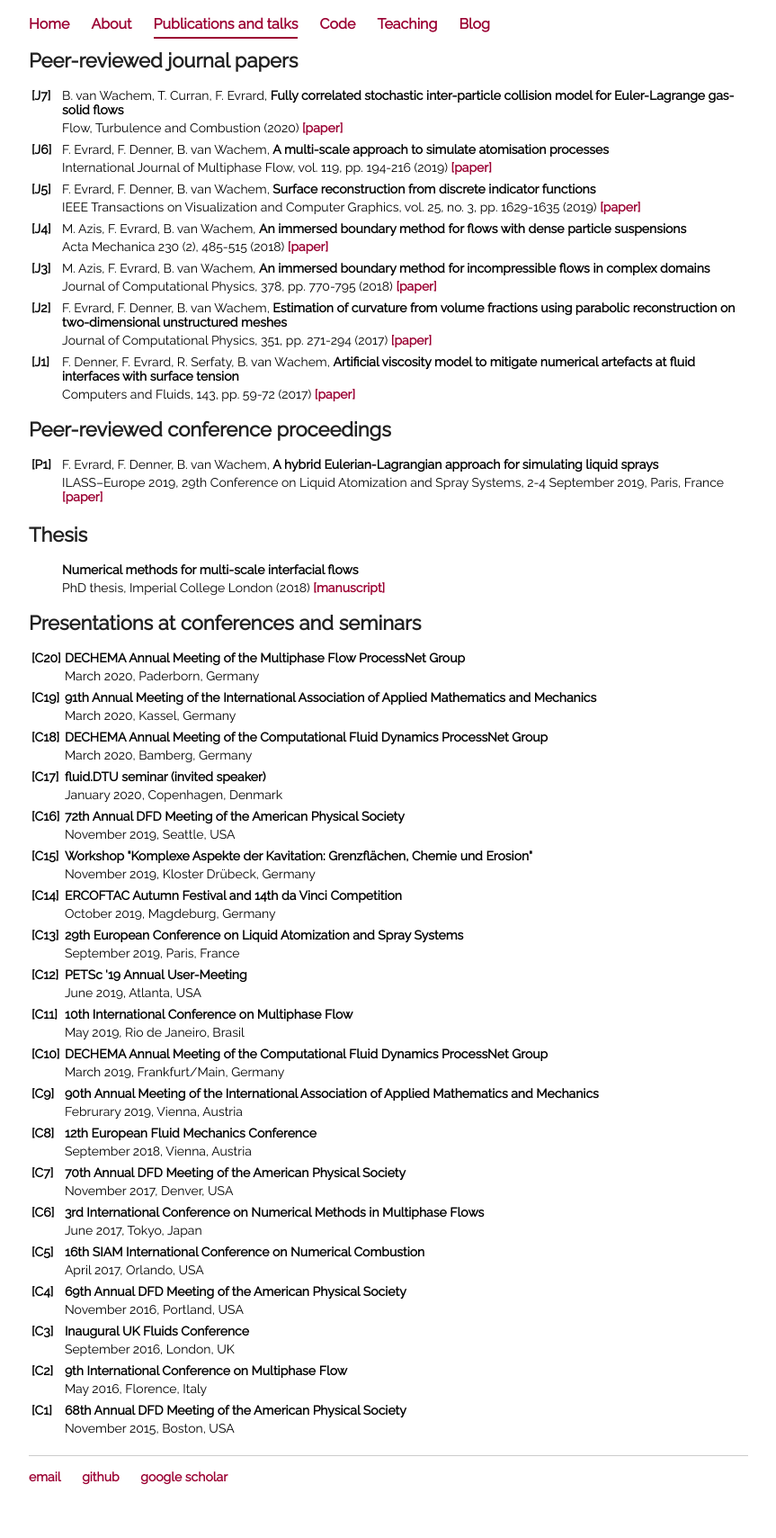
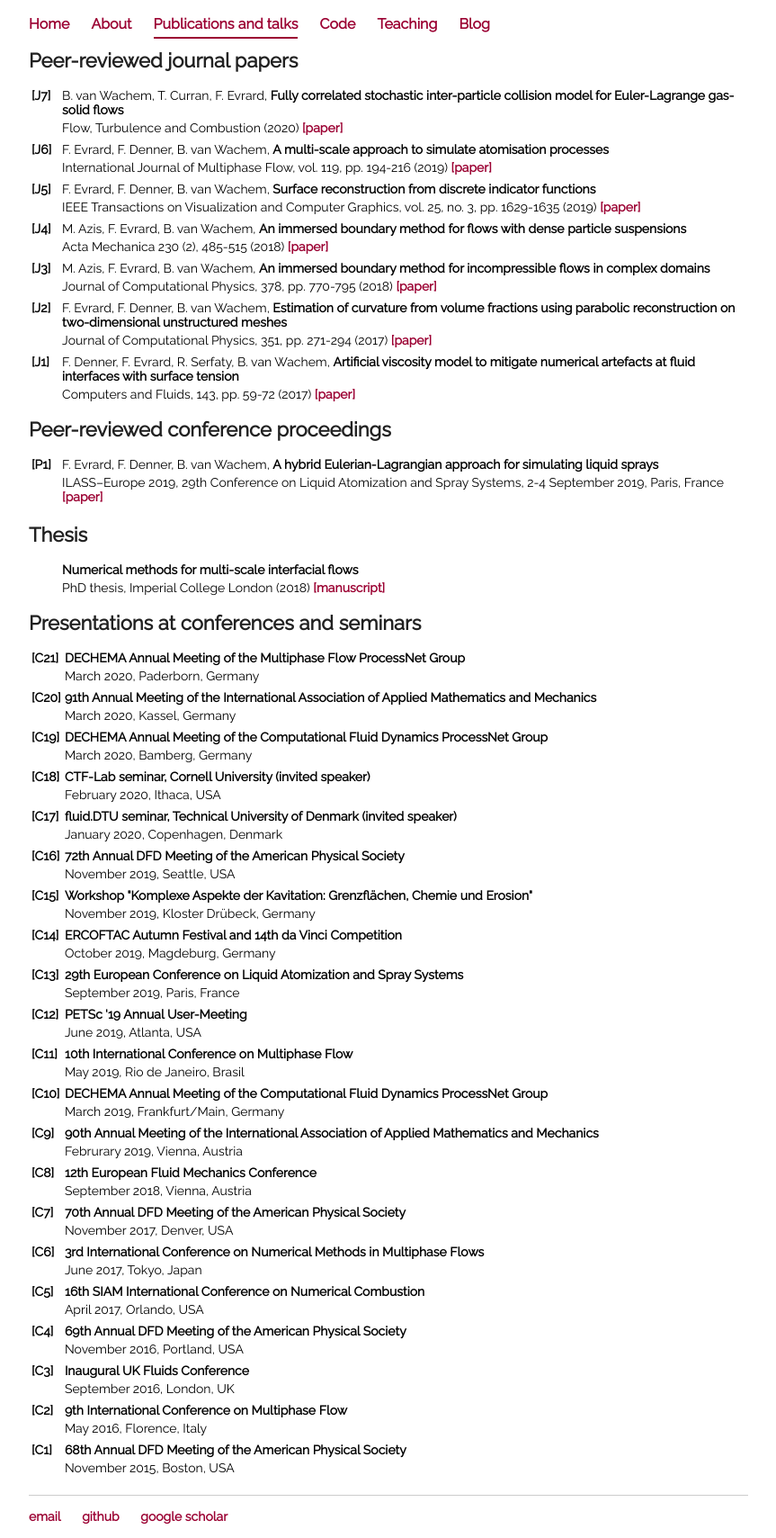
Before and after one commit to fabienevrard/fabienevrard.github.io, a Jekyll site: the page built from publications/index.html, in a window 1280 px wide. Shown: the whole page at 90% size, without its empty margins (208-1071 px from the left). Built offline with Jekyll 4.4.1, drawn with Linux system fonts in a browser that asks for light colours; before the commit the page ends 1665 px from its top, so only the background shows below that.

Commit message:
Update index.html

```diff
--- a/publications/index.html
+++ b/publications/index.html
@@ -109,7 +109,7 @@ volume fractions using parabolic reconstruction on two-dimensional unstructured
 		 <col width=4%>
 		 <col width=95%>
 		 <tr>
-			 <td><b>[C20]</b></td>
+			 <td><b>[C21]</b></td>
 			 <td><b>DECHEMA Annual Meeting of the Multiphase Flow ProcessNet Group</b></td>
 		 </tr>
 		 <tr>
@@ -136,8 +136,18 @@ volume fractions using parabolic reconstruction on two-dimensional unstructured
 		 </tr>
 		 <tr><td></td><td></td></tr>
 		 <tr>
+			 <td><b>[C18]</b></td>
+			 <td><b>CTF-Lab seminar, Cornell University (invited speaker)</b></td>
+		 </tr>
+		 <tr>
+			 <td></td>
+			 <td>February 2020, Ithaca, USA</td>
+		 </tr>
+
+		 <tr><td></td><td></td></tr>
+		 <tr>
 			 <td><b>[C17]</b></td>
-			 <td><b>fluid.DTU seminar (invited speaker)</b></td>
+			 <td><b>fluid.DTU seminar, Technical University of Denmark (invited speaker)</b></td>
 		 </tr>
 		 <tr>
 			 <td></td>
```
Also changed, not shown: other parts of publications/index.html (+2 -2 lines).
